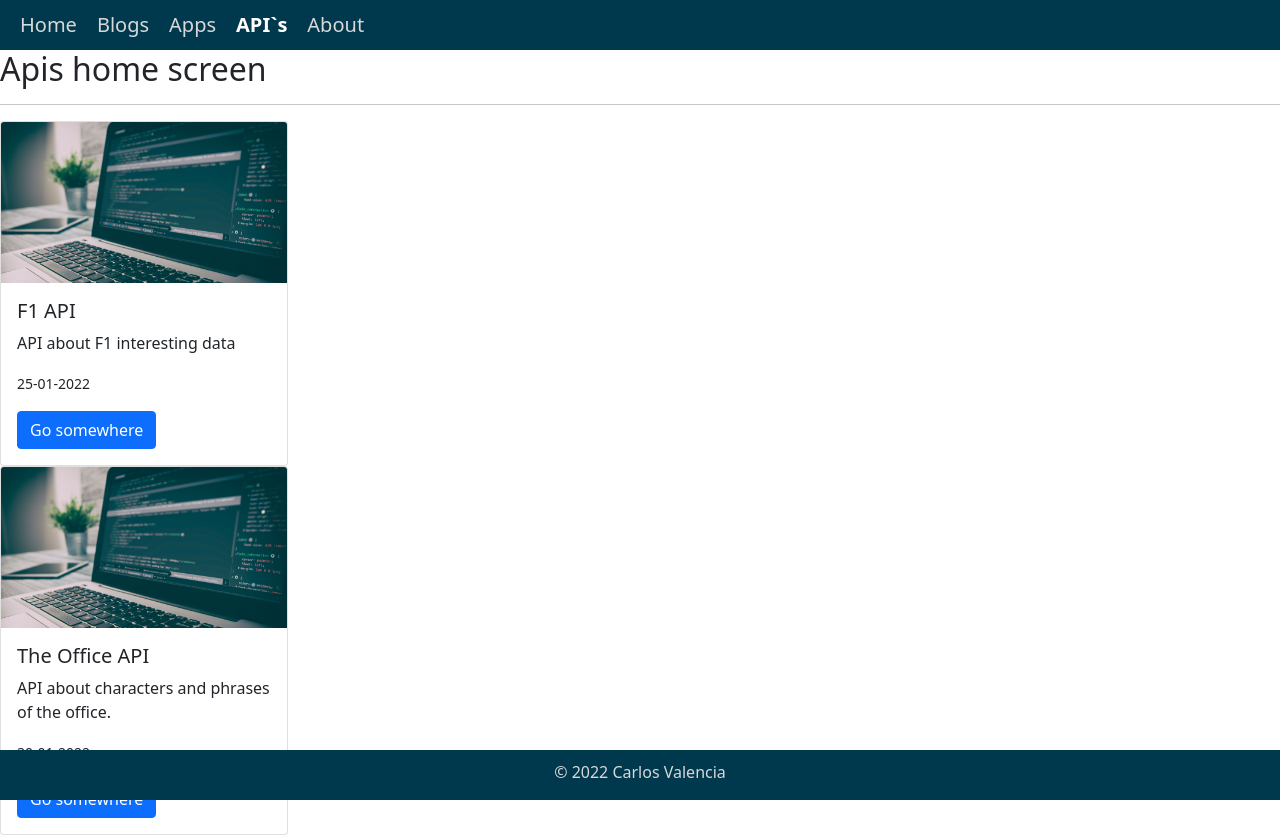
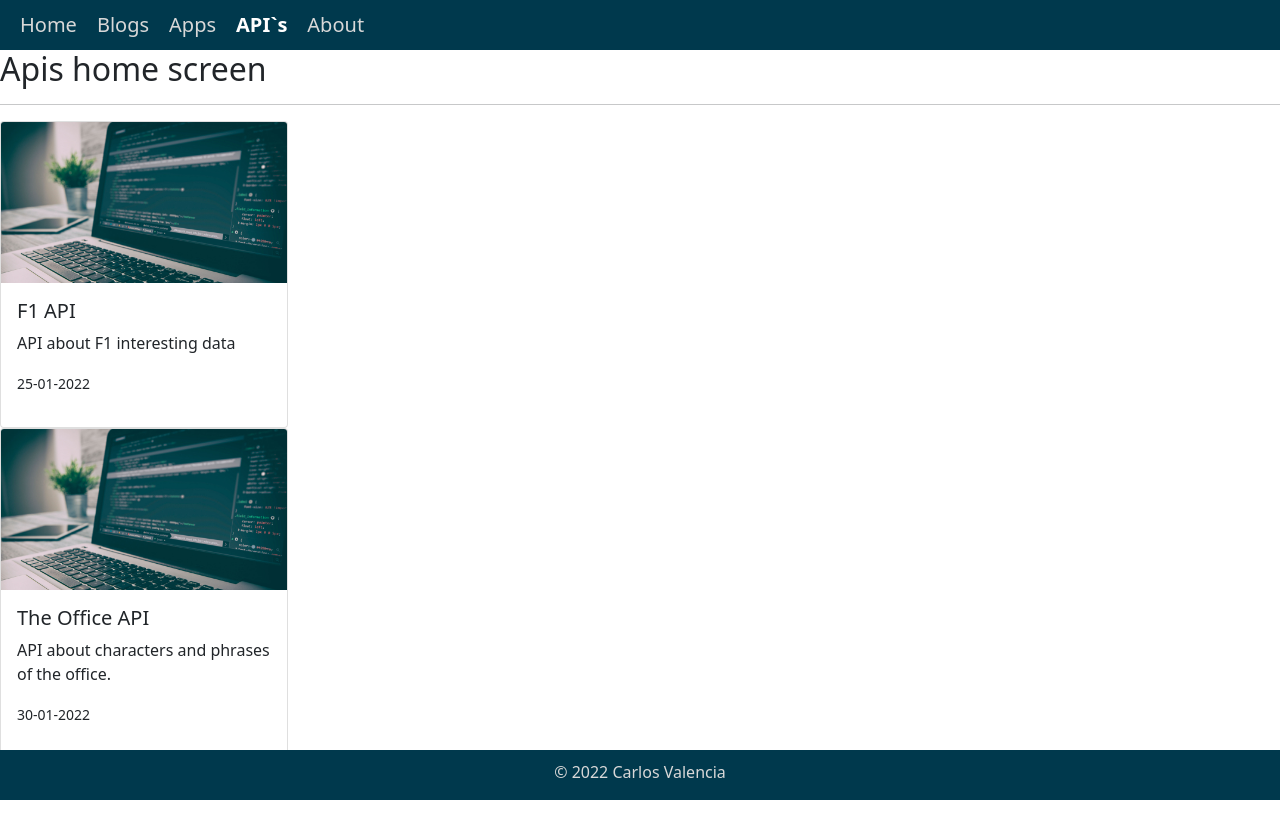
Before and after one commit to carlosValencia01/personal-page, a React (Create React App) app: page /apis in a window 1280 px wide. After the commit the page ends 800 px from the top, so only its background shows below. Built offline with nearby package versions, Linux system fonts and the light colour scheme.

Commit message:
fix:unused vars

```diff
--- a/src/components/apis/ApisScreen.js
+++ b/src/components/apis/ApisScreen.js
@@ -1,5 +1,4 @@
 import React from "react";
-import { BuildingScreen } from "../BuildingScreen";
 import { Card } from "../shared/Card";
 import imagen from "../../assets/images/background1.jpg";
 
@@ -27,7 +26,6 @@ export const ApisScreen = () => {
     <div>
       <h2>Apis home screen</h2>
       <hr />
-
       {entries.map((entry) => (
         <Card key={entry.id} {...entry} />
       ))}
--- a/src/components/shared/Card.js
+++ b/src/components/shared/Card.js
@@ -10,9 +10,9 @@ export const Card = ({ title, img, description, date, route }) => {
         <p>
           <small>{date}</small>
         </p>
-        <a href="#" className="btn btn-primary">
+        {/* <a href="#" className="btn btn-primary">
           Go somewhere
-        </a>
+        </a> */}
       </div>
     </div>
   );
```
